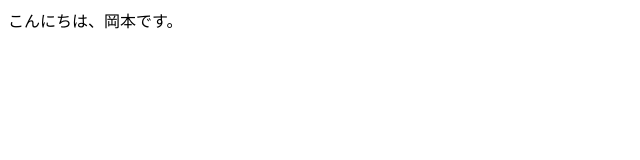
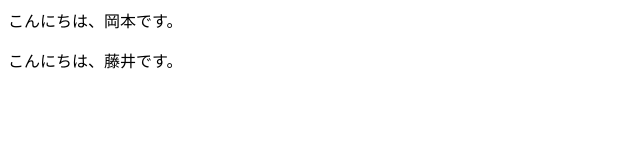
Before and after one commit to sanakasan/gitPractice, a plain HTML site: page index.html in a window 1280 px wide. Shown: the whole page, without its empty margins (0-640 px from the left). Drawn offline with Linux system fonts and the light colour scheme.

Commit message:
2回目です

```diff
--- a/index.html
+++ b/index.html
@@ -1,5 +1,6 @@
 <html>
 	<body>
 		<p>こんにちは、岡本です。</p>
+		<p>こんにちは、藤井です。</p>
 	</body>
 </html>
```
